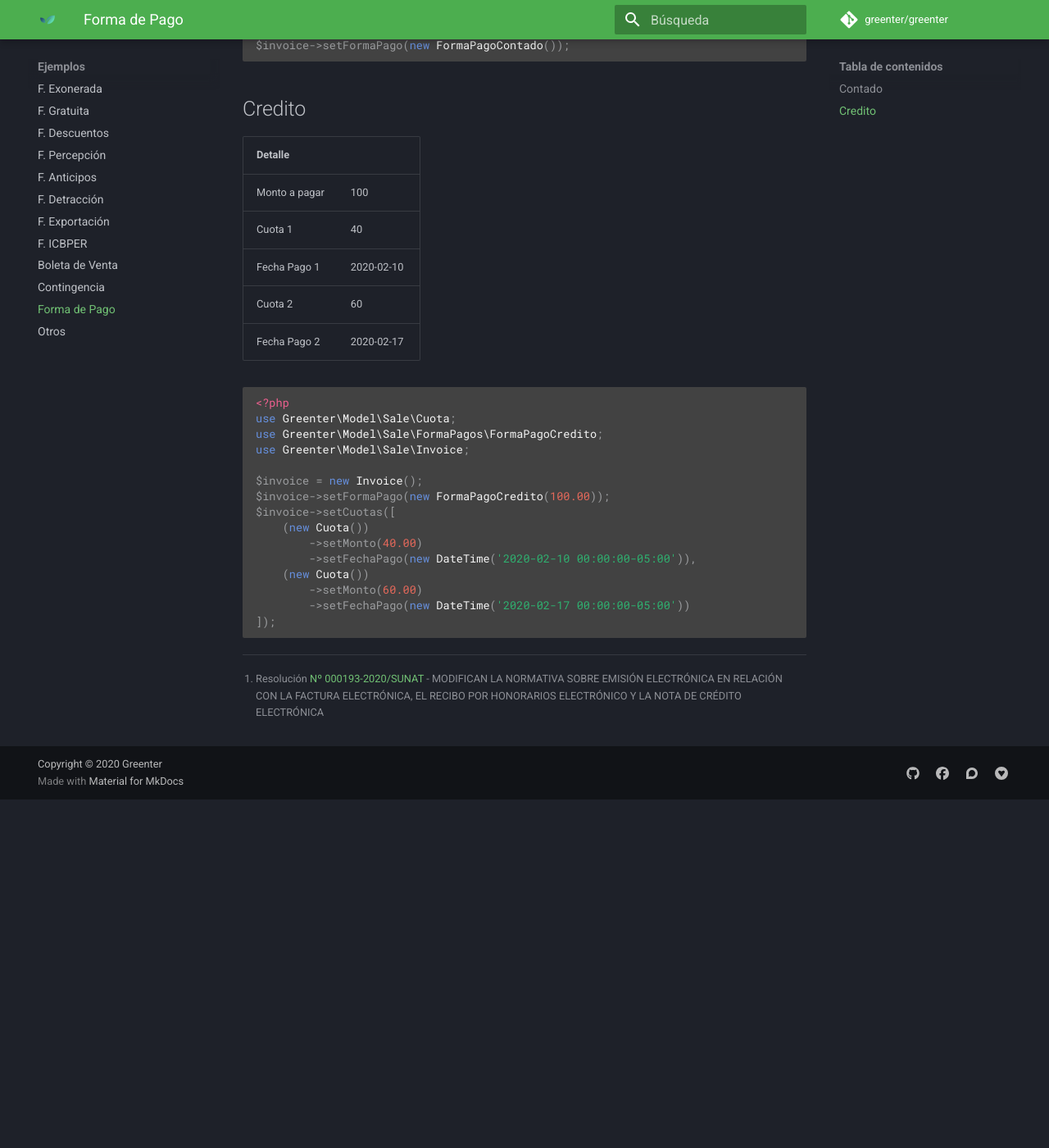
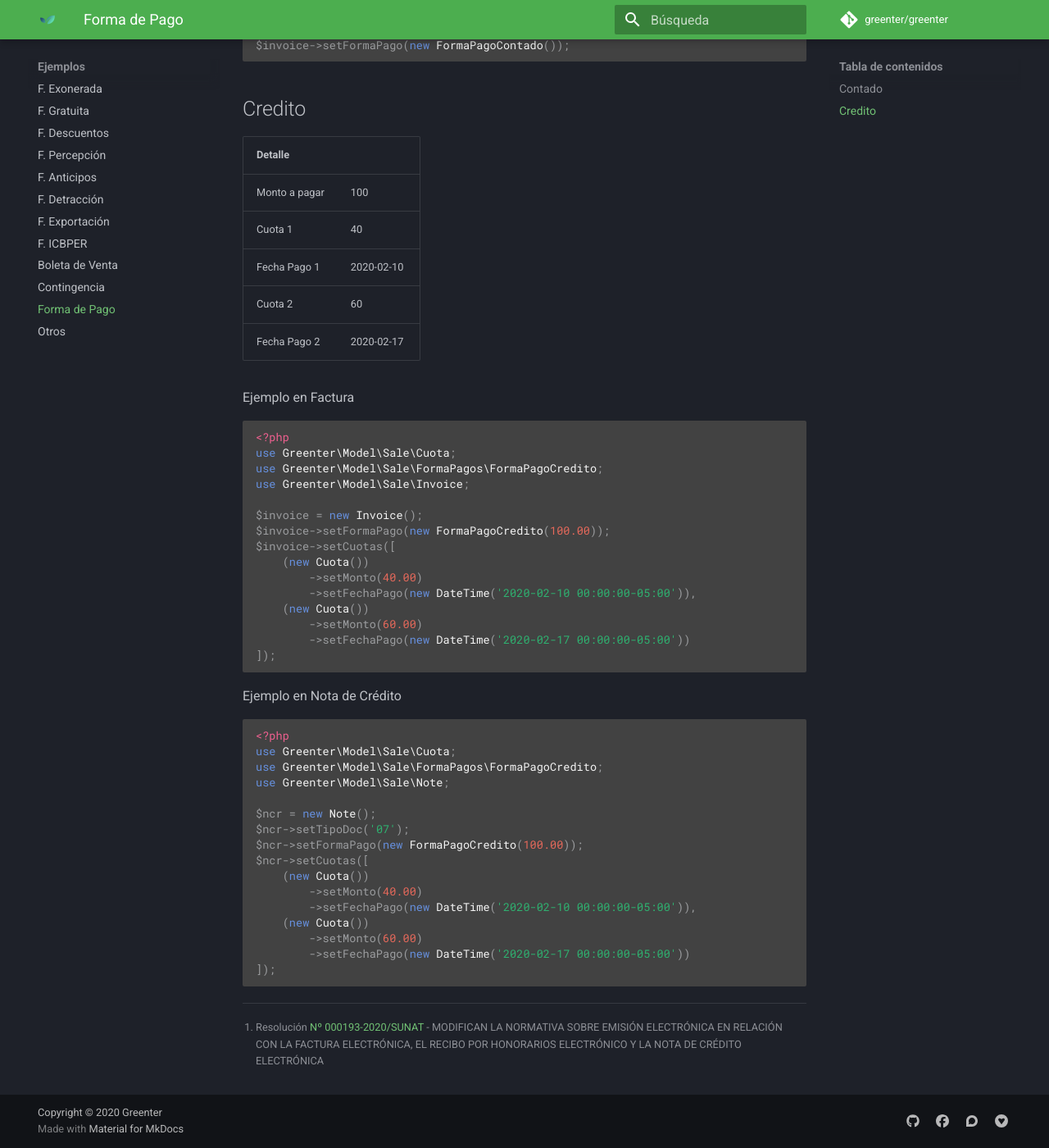
Before and after one commit to thegreenter/docs, an MkDocs documentation site: the page built from docs/examples/forma-pago.md, in a window 1280 px wide and 1400 px high, scrolled down 497 px. Shown: the whole window at 82% size. Built offline with MkDocs 1.6.1 and Material for MkDocs 9.7.7, drawn with Linux system fonts in a browser that asks for light colours; before the commit the page ends 1472 px from its top, so only the background shows below that.

Commit message:
Agregar ejemplo NCR pago credito

````diff
--- a/docs/examples/forma-pago.md
+++ b/docs/examples/forma-pago.md
@@ -25,6 +25,8 @@ $invoice->setFormaPago(new FormaPagoContado());
 |Cuota 2 | 60 |
 |Fecha Pago 2 | 2020-02-17 |
 
+Ejemplo en Factura
+
 ```php
 <?php
 use Greenter\Model\Sale\Cuota;
@@ -43,5 +45,26 @@ $invoice->setCuotas([
 ]);
 ```
 
+Ejemplo en Nota de Crédito
+
+```php
+<?php
+use Greenter\Model\Sale\Cuota;
+use Greenter\Model\Sale\FormaPagos\FormaPagoCredito;
+use Greenter\Model\Sale\Note;
+
+$ncr = new Note();
+$ncr->setTipoDoc('07');
+$ncr->setFormaPago(new FormaPagoCredito(100.00));
+$ncr->setCuotas([
+    (new Cuota())
+        ->setMonto(40.00)
+        ->setFechaPago(new DateTime('2020-02-10 00:00:00-05:00')),
+    (new Cuota())
+        ->setMonto(60.00)
+        ->setFechaPago(new DateTime('2020-02-17 00:00:00-05:00'))
+]);
+```
+
 [^1]:
     Resolución [Nº 000193-2020/SUNAT](https://busquedas.elperuano.pe/download/url/modifican-la-normativa-sobre-emision-electronica-en-relacion-resolucion-n-000193-2020sunat-1900492-1) - MODIFICAN LA NORMATIVA SOBRE EMISIÓN ELECTRÓNICA EN RELACIÓN CON LA FACTURA ELECTRÓNICA, EL RECIBO POR HONORARIOS ELECTRÓNICO Y LA NOTA DE CRÉDITO ELECTRÓNICA
````
